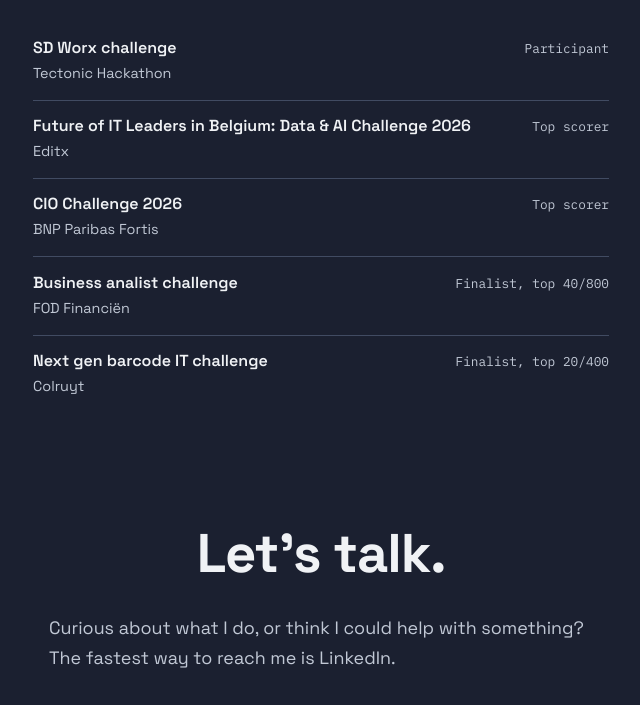
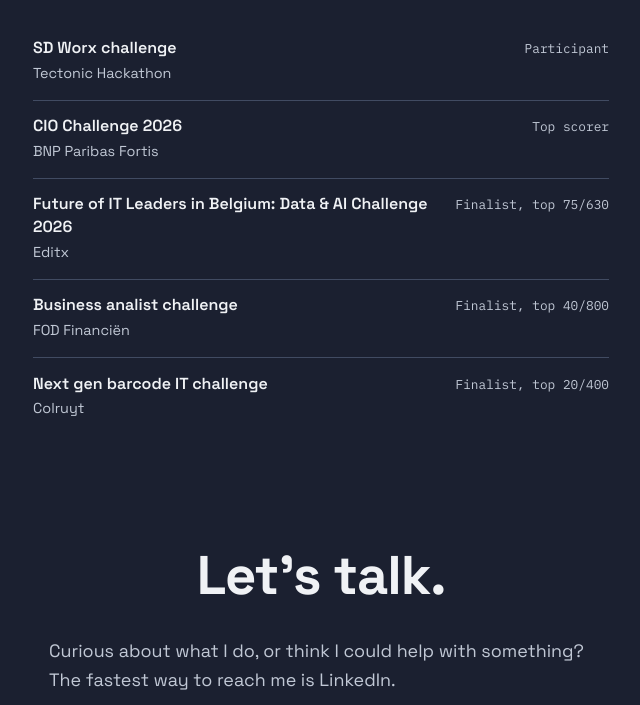
Before and after one commit to Elliotwhoisalsobo/Portfolio, a plain HTML site: page index.html in a window 1280 px wide. Shown: the part 3232-3937 px from the top of the page, without its empty margins (319-959 px from the left). Drawn offline with nearby package versions, Linux system fonts and the light colour scheme.

Commit message:
Future of IT Leaders challenge onder CIO Challenge, finalist top 75/630
- Volgorde van de hackathonregels aangepast: Future of IT Leaders in
  Belgium komt na CIO Challenge 2026.
- Label gewijzigd van 'Top scorer' naar 'Finalist, top 75/630'.

```diff
--- a/index.html
+++ b/index.html
@@ -326,8 +326,8 @@
         <h2 id="hackathons-title" class="section-title">Hackathons &amp; challenges</h2>
         <ul class="award-list">
           <li class="reveal"><div><h3>SD Worx challenge</h3><p>Tectonic Hackathon</p></div><span>Participant</span></li>
-          <li class="reveal"><div><h3>Future of IT Leaders in Belgium: Data &amp; AI Challenge 2026</h3><p>Editx</p></div><span>Top scorer</span></li>
           <li class="reveal"><div><h3>CIO Challenge 2026</h3><p>BNP Paribas Fortis</p></div><span>Top scorer</span></li>
+          <li class="reveal"><div><h3>Future of IT Leaders in Belgium: Data &amp; AI Challenge 2026</h3><p>Editx</p></div><span>Finalist, top 75/630</span></li>
           <li class="reveal"><div><h3>Business analist challenge</h3><p>FOD Financiën</p></div><span>Finalist, top 40/800</span></li>
           <li class="reveal"><div><h3>Next gen barcode IT challenge</h3><p>Colruyt</p></div><span>Finalist, top 20/400</span></li>
         </ul>
```
